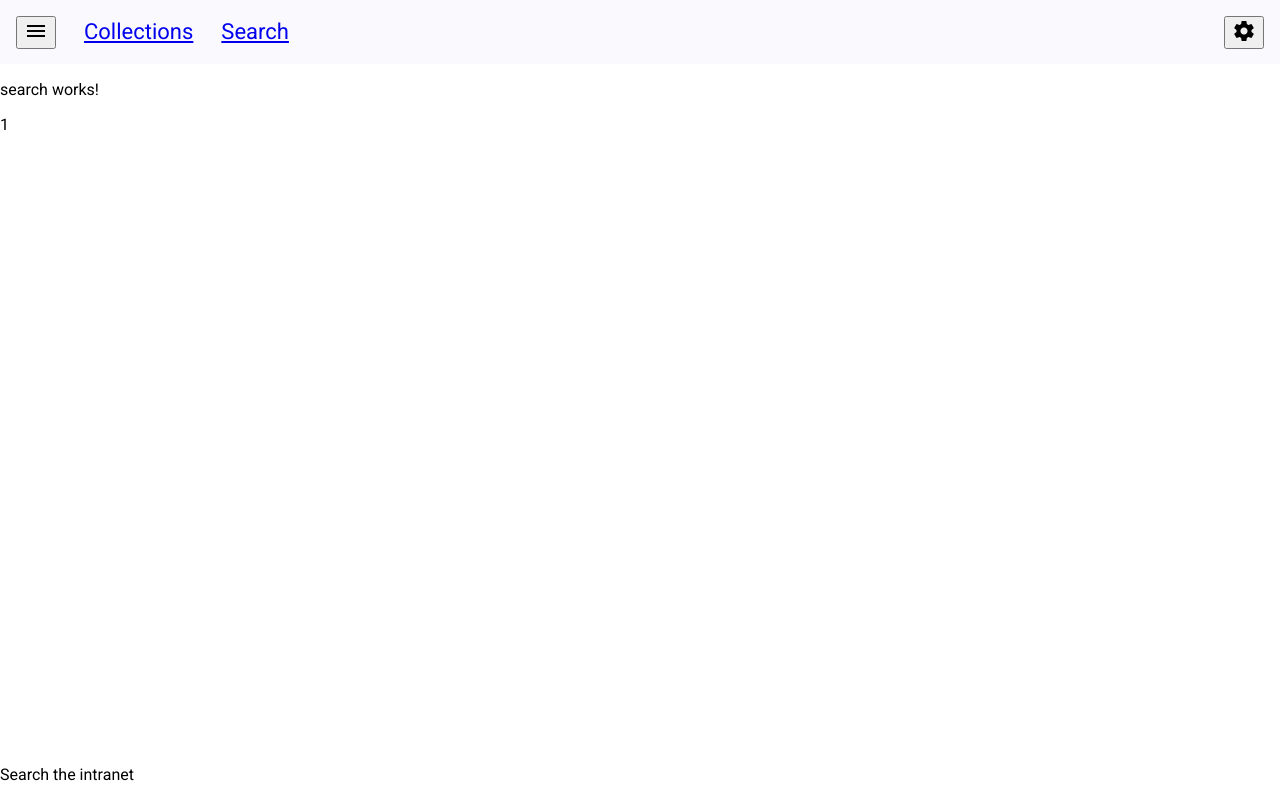
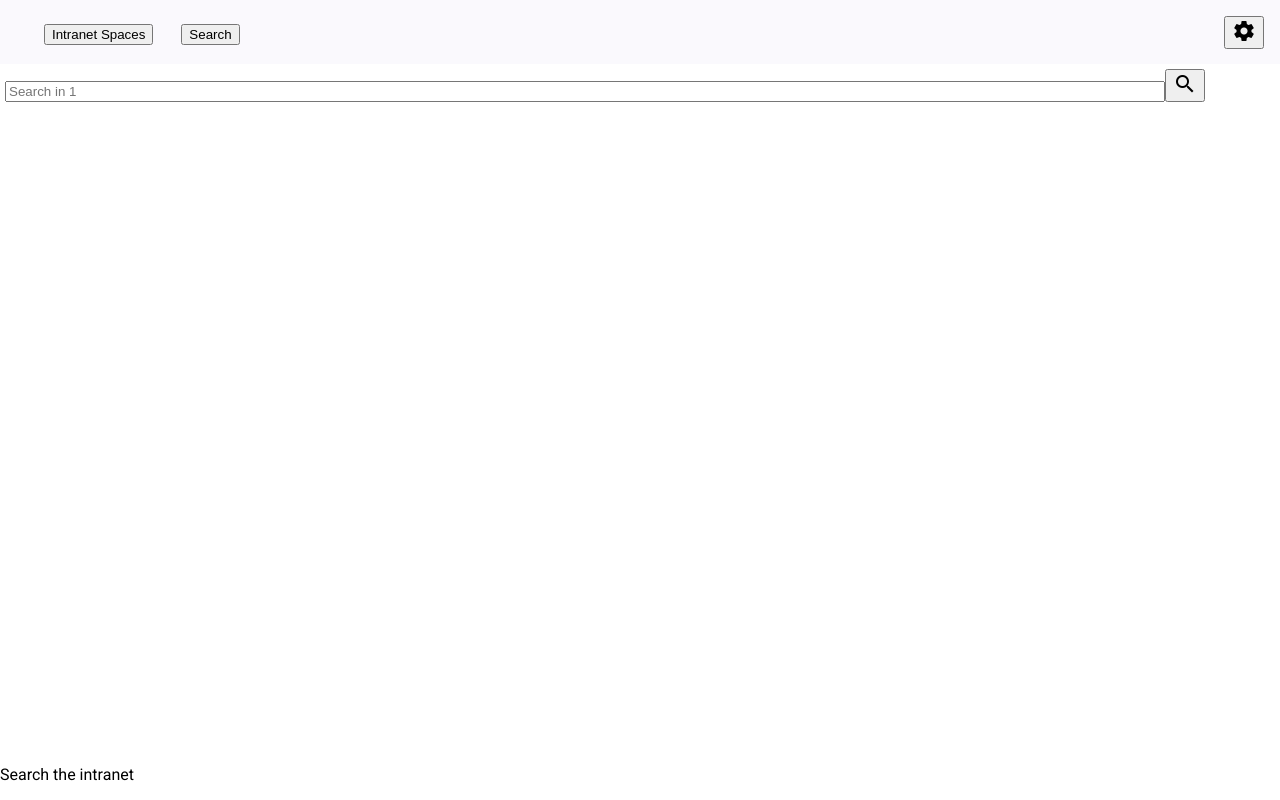
Before and after one commit to vogtp/go-rag, an Angular app in the folder pkg/web/ng/intrasearch/: page /query/1 in a window 1280 px wide. Built offline with nearby package versions, Linux system fonts and the light colour scheme.

Commit message:
working search results

```diff
--- a/pkg/web/ng/intrasearch/src/app/app.component.html
+++ b/pkg/web/ng/intrasearch/src/app/app.component.html
@@ -1,14 +1,14 @@
 <div class="container">
   <header>
     <mat-toolbar>
-      <button mat-icon-button class="toolbar-icon" aria-label="icon-button with menu icon">
+      <!-- <button mat-icon-button class="toolbar-icon" aria-label="icon-button with menu icon">
         <mat-icon>menu</mat-icon>
-      </button>
+      </button> -->
       <a routerLink="/list" routerLinkActive="active" class="toolbar-link" ariaCurrentWhenActive="page">
-        Collections
+       <button>Intranet Spaces</button>
       </a>
       <a routerLink="/query" routerLinkActive="active" class="toolbar-link" ariaCurrentWhenActive="page">
-        Search
+        <button>Search</button>
       </a>
       <span class="toolbar-spacer"></span>
       <button mat-icon-button class="toolbar-icon" aria-label="icon-button with menu icon">
--- a/pkg/web/ng/intrasearch/src/app/components/collections-list/collections-list.component.html
+++ b/pkg/web/ng/intrasearch/src/app/components/collections-list/collections-list.component.html
@@ -1,4 +1,4 @@
-<mat-list role="list" *ngFor="let col of collectionRequest?.Collections">
+<mat-list role="list" *ngFor="let col of collectionResponse?.Collections">
     <mat-list-item role="listitem" routerLink="/query/{{col.Name}}" >
         <!-- <button mat-icon-button> -->
         {{col.Name}}
--- a/pkg/web/ng/intrasearch/src/app/components/collections-list/collections-list.component.ts
+++ b/pkg/web/ng/intrasearch/src/app/components/collections-list/collections-list.component.ts
@@ -1,6 +1,6 @@
 import { CommonModule } from '@angular/common';
 import { Component } from '@angular/core';
-import { CollectionListService, CollectionRequest } from '../../services/collection-list.service';
+import { CollectionListResponse, CollectionListService } from '../../services/collection-list.service';
 
 import { MatListModule } from '@angular/material/list';
 import { RouterLink } from '@angular/router';
@@ -13,7 +13,7 @@ import { RouterLink } from '@angular/router';
   styleUrl: './collections-list.component.css'
 })
 export class CollectionsListComponent {
-  collectionRequest: CollectionRequest | undefined;
+  collectionResponse: CollectionListResponse | undefined;
 
   constructor(private collectionService: CollectionListService) {}
 
@@ -21,7 +21,7 @@ export class CollectionsListComponent {
   loadCollections() {
     this.collectionService.getCollections()
       .subscribe(data => {
-        this.collectionRequest = data
+        this.collectionResponse = data
       }
       );
   }
--- a/pkg/web/ng/intrasearch/src/app/components/search/search.component.css
+++ b/pkg/web/ng/intrasearch/src/app/components/search/search.component.css
@@ -0,0 +1,22 @@
+.container {
+    width: 100%;
+    height: 100%;
+    padding: 5px;
+    display: flex;
+    flex-direction: column;
+    flex-wrap: nowrap;
+}
+
+header {
+    flex-shrink: 0;
+}
+
+main {
+    flex-grow: 1;
+    overflow: auto;
+    min-height: 2em;
+}
+
+#search {
+    width: 90%;
+}
--- a/pkg/web/ng/intrasearch/src/app/components/search/search.component.html
+++ b/pkg/web/ng/intrasearch/src/app/components/search/search.component.html
@@ -1,3 +1,14 @@
-<p>search works!</p>
+<div class="container">
+    <header>
+        <input type="text" id="search" [formControl]="searchQuery" (keydown.enter)="search()" placeholder="Search in {{collectionName}}" >
+        <button mat-icon-button (click)="search()"  >
+            <mat-icon>search</mat-icon>
+        </button>
+    </header>
 
-{{collectionName}}
+    <main>
+        <div *ngFor="let doc of searchResult?.Documents">
+        <p>{{doc.Title}}</p>
+        </div>
+    </main>
+</div>
--- a/pkg/web/ng/intrasearch/src/app/components/search/search.component.ts
+++ b/pkg/web/ng/intrasearch/src/app/components/search/search.component.ts
@@ -1,22 +1,27 @@
 import { CommonModule } from '@angular/common';
 import { Component, Input } from '@angular/core';
-import { ActivatedRoute, ParamMap, Router } from '@angular/router';
-import { switchMap } from 'rxjs';
+import { FormControl, ReactiveFormsModule } from '@angular/forms';
+import { MatIcon } from '@angular/material/icon';
+import { ActivatedRoute, Router } from '@angular/router';
+import { CollectionSearchResponse, CollectionSearchService } from '../../services/collection-search.service';
 
 @Component({
   selector: 'app-search',
   standalone: true,
-  imports: [CommonModule],
+  imports: [CommonModule, MatIcon, ReactiveFormsModule],
   templateUrl: './search.component.html',
   styleUrl: './search.component.css'
 })
 export class SearchComponent {
 
   collectionName: string = "no collection"
+  searchQuery = new FormControl("")
+  searchResult: CollectionSearchResponse | undefined
 
   constructor(
     private route: ActivatedRoute,
     private router: Router,
+    private searchService: CollectionSearchService
   ) { }
 
   @Input()
@@ -25,11 +30,15 @@ export class SearchComponent {
   }
 
 
-//   ngOnInit() {
-//    this.route.paramMap.pipe(
-//     switchMap((params: ParamMap) =>
-//       this.collection = params.get('collection')!
-//   ));
-//  }
+  search() {
+    let query = this.searchQuery.value!
+    console.log("Query: " + query);
+    this.searchService.searchCollection(this.collectionName,query).subscribe(data => {
+      console.log(data);
+
+      this.searchResult = data
+    }
+    );
+  }
 
 }
--- a/pkg/web/ng/intrasearch/src/app/services/collection-list.service.ts
+++ b/pkg/web/ng/intrasearch/src/app/services/collection-list.service.ts
@@ -1,16 +1,14 @@
-import { HttpClient, HttpErrorResponse, HttpHeaders } from '@angular/common/http';
+import { HttpClient, HttpErrorResponse } from '@angular/common/http';
 import { Injectable } from '@angular/core';
 import { Observable, catchError, throwError } from 'rxjs';
+import { collectionURL, httpHeaders } from './common';
 
 @Injectable()
 export class CollectionListService {
 
-  collectionURL = '/search/';
-
-  getCollections(): Observable<CollectionRequest> {
-    console.log("Rest to "+this.collectionURL);
-
-    return this.http.get<CollectionRequest>(this.collectionURL, { headers: httpHeaders }).pipe(
+  getCollections(): Observable<CollectionListResponse> {
+    console.log("Rest to "+collectionURL);
+    return this.http.get<CollectionListResponse>(collectionURL, { headers: httpHeaders }).pipe(
       catchError(this.handleError)
     );
   }
@@ -30,7 +28,7 @@ export class CollectionListService {
   constructor(private http: HttpClient) { }
 }
 
-export interface CollectionRequest {
+export interface CollectionListResponse {
   Title: string;
   Version: string;
   Collections: Collection[];
@@ -39,8 +37,3 @@ export interface CollectionRequest {
 export interface Collection {
   Name: string;
 }
-
-const httpHeaders: HttpHeaders = new HttpHeaders({
-  //Authorization: 'Bearer JWT-token'
-  Accept: "application/json"
-})
--- /dev/null
+++ b/pkg/web/ng/intrasearch/src/app/services/collection-search.service.ts
@@ -0,0 +1,72 @@
+import { HttpClient, HttpErrorResponse } from '@angular/common/http';
+import { Injectable } from '@angular/core';
+import { Observable, catchError, throwError } from 'rxjs';
+import { collectionURL, httpHeaders } from './common';
+
+@Injectable({
+  providedIn: 'root'
+})
+export class CollectionSearchService {
+
+
+  searchCollection(collection: string, query: string): Observable<CollectionSearchResponse> {
+    let url = collectionURL+collection+"?query="+query
+    console.log("Rest to "+url);
+    return this.http.get<CollectionSearchResponse>(url, { headers: httpHeaders }).pipe(
+      catchError(this.handleError)
+    );
+  }
+
+  private handleError(error: HttpErrorResponse) {
+    if (error.error instanceof ErrorEvent) {
+      console.log(error.error.message)
+
+    } else {
+      console.log(error.status)
+    }
+    return throwError(
+      console.log('Something is wrong!'));
+  };
+  constructor(private http: HttpClient) { }
+}
+
+export interface CollectionSearchResponse {
+  Title: string
+  Collection: string
+  Query: string
+  Documents: Document[]
+}
+
+export interface Document {
+  Content: string
+  Modified: string
+  URL: string
+  Title: string
+}
+
+/*
+{
+  "Title": "Search: intranet-ITSKB",
+  "Baseurl": "",
+  "Version": "0.1.0 (development)",
+  "StatusMessage": "Duration 0s - ",
+  "Collection": "intranet-ITSKB",
+  "Query": "resr",
+  "Documents": [
+    {
+      "Content": "",
+      "Modified": "2025-01-09 09:00:05.297 +0100 CET",
+      "URL": "https://intranet.unibas.ch/pages/viewpage.action?pageId=311756866",
+      "Title": "[Published] M365: RemoteDesktopEnabler  (Article#10871)",
+      "IDField": "URL"
+    },
+    {
+      "Content": "",
+      "Modified": "2023-12-13 20:01:06.851 +0100 CET",
+      "URL": "https://intranet.unibas.ch/pages/viewpage.action?pageId=174744280",
+      "Title": "[Published] TeamViewer: Code of Conduct (Article#10431)",
+      "IDField": "URL"
+    }
+  ]
+}
+*/
--- /dev/null
+++ b/pkg/web/ng/intrasearch/src/app/services/common.ts
@@ -0,0 +1,9 @@
+import { HttpHeaders } from "@angular/common/http";
+
+export const collectionURL = '/search/';
+
+
+export const httpHeaders: HttpHeaders = new HttpHeaders({
+  //Authorization: 'Bearer JWT-token'
+  Accept: "application/json"
+})
```
Also changed, not shown: 1 other file (tests, documents, lock files or other folders).
